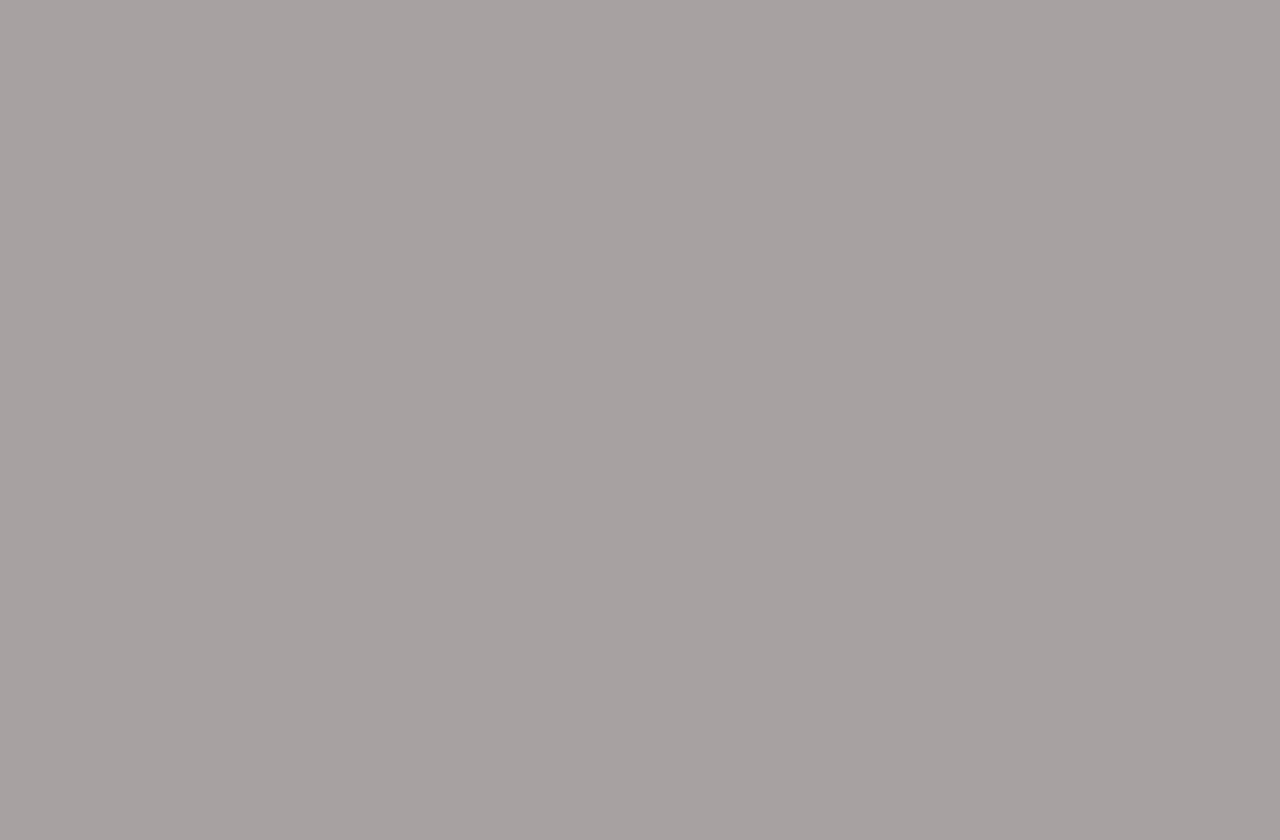
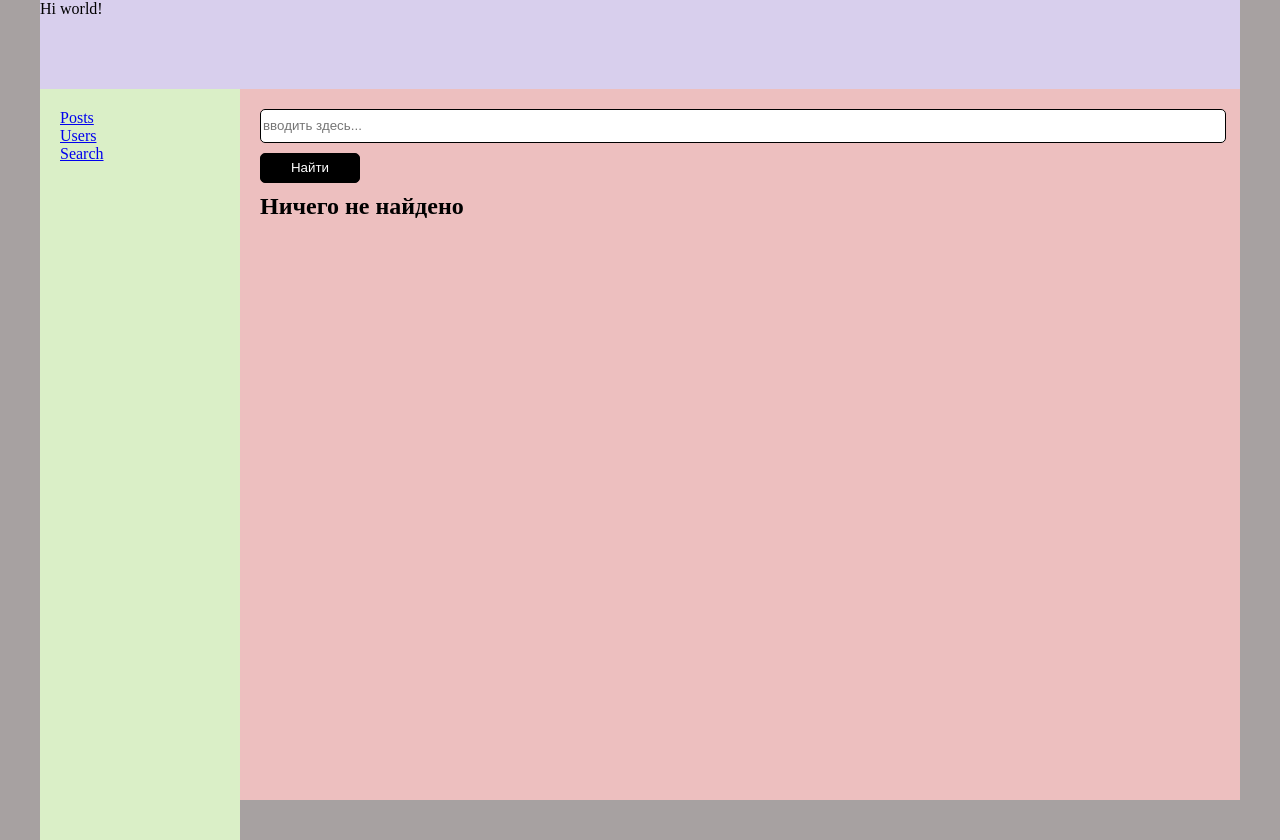
Before and after one commit to XLebowski/react-form, a React (Vite) app: page /search in a window 1280 px wide. Before the commit this address had no page. Before the commit the page ends 800 px from the top, so only its background shows below. Built offline with nearby package versions, Linux system fonts and the light colour scheme.

Commit message:
create search

```diff
--- a/src/App.css
+++ b/src/App.css
@@ -37,3 +37,45 @@ body {
   background-color: #daefc7;
   padding: 20px;
 }
+
+.content {
+  display: flex;
+  flex-direction: column;
+  height: 100%;
+  width: 100%;
+  padding: 20px;
+  /* margin: 20px; */
+}
+
+.search-input {
+  width: 100%;
+  height: 30px;
+  border: 1px solid #000;
+  border-radius: 5px;
+}
+
+.search-button {
+  width: 100px;
+  height: 30px;
+  border: 1px solid #000;
+  border-radius: 5px;
+  background-color: #000;
+  color: #fff;
+  margin-top: 10px;
+}
+
+.search-button:hover {
+  cursor: pointer;
+  background-color: #fff;
+  color: #000;
+}
+
+.search-label {
+  margin-bottom: 10px;
+}
+
+.search-results {
+  margin-top: 10px;
+  font-size: 24px;
+  font-weight: 600;
+}
--- a/src/App.jsx
+++ b/src/App.jsx
@@ -4,6 +4,7 @@ import Layout from './Components/Layout';
 import Menu from './Components/Menu';
 import Posts from './Components/Posts';
 import Users from './Components/Users';
+import Search from './Components/Search';
 // import Header from './Components/Header';
 
 export default function App() {
@@ -14,6 +15,7 @@ export default function App() {
                     {/* <Route index element={<Menu />} /> */}
                     <Route path='/posts' element={<Posts />} />
                     <Route path='/users' element={<Users />} />
+                    <Route path='/search' element={<Search />} />
                 </Route>
             </Routes>
         </>
--- a/src/Components/Layout.jsx
+++ b/src/Components/Layout.jsx
@@ -1,7 +1,7 @@
 // import React from 'react'
-import Header from './Header'
-import Menu from './Menu'
-import { Outlet } from 'react-router-dom'
+import Header from './Header';
+import Menu from './Menu';
+import { Outlet } from 'react-router-dom';
 // import '../App.css'
 
 export default function Layout() {
@@ -10,8 +10,10 @@ export default function Layout() {
             <Header />
             <main className='main'>
                 <Menu />
+                <section className='content'>
                     <Outlet />
+                </section>
             </main>
         </section>
-  )
+    );
 }
--- a/src/Components/Menu.jsx
+++ b/src/Components/Menu.jsx
@@ -6,6 +6,7 @@ export default function Menu() {
         <section className='menu'>
             <NavLink to='/posts'>Posts</NavLink>
             <NavLink to='/users'>Users</NavLink>
+            <NavLink to='/search'>Search</NavLink>
         </section>
     );
 }
--- /dev/null
+++ b/src/Components/Search.jsx
@@ -0,0 +1,48 @@
+// import React from 'react'
+import { useState } from 'react';
+import { data } from '../data';
+
+export default function Search() {
+    const [search, setSearch] = useState('');
+    const [results, setResults] = useState([]);
+
+    const handleSearch = (e) => {
+        e.preventDefault();
+        setResults(
+            data.filter((item) =>
+                item.name.toLowerCase().includes(search.toLowerCase())
+            )
+        );
+        setSearch('');
+    };
+
+    return (
+        <>
+            <form className='search-form' onSubmit={handleSearch}>
+                <label className='search-label'>
+                    <input
+                        type='text'
+                        placeholder='вводить здесь...'
+                        className='search-input'
+                        value={search}
+                        onChange={(e) => setSearch(e.target.value)}
+                    />
+                </label>
+                <button type='submit' className='search-button'>
+                    Найти
+                </button>
+            </form>
+            {results.length > 0 ? (
+                <div className='search-results'>
+                    {results.map((item) => (
+                        <div key={item.id}>{item.name}</div>
+                    ))}
+                </div>
+            ) : (
+                <div className='search-results'>
+                    <div>Ничего не найдено</div>
+                </div>
+            )}
+        </>
+    );
+}
--- /dev/null
+++ b/src/data.js
@@ -0,0 +1,210 @@
+export const data = [
+    {
+        id: 1,
+        name: 'АО ГК Орбита',
+    },
+    {
+        id: 2,
+        name: 'Сфера',
+    },
+    {
+        id: 3,
+        name: 'KEDOO',
+    },
+    {
+        id: 4,
+        name: 'Фреска дизайн',
+    },
+    {
+        id: 5,
+        name: 'Столото Краснодар',
+    },
+    {
+        id: 6,
+        name: 'АО НИИАС',
+    },
+    {
+        id: 7,
+        name: 'Бизнес технологии',
+    },
+    {
+        id: 8,
+        name: 'ООО Афоня',
+    },
+    {
+        id: 9,
+        name: 'Нетопия',
+    },
+    {
+        id: 10,
+        name: 'MI',
+    },
+    {
+        id: 11,
+        name: 'Консалт плюс',
+    },
+    {
+        id: 12,
+        name: 'АО Базар',
+    },
+    {
+        id: 13,
+        name: 'Страховая компания РСХБ-Страхование',
+    },
+    {
+        id: 14,
+        name: 'УК Формула развития',
+    },
+    {
+        id: 15,
+        name: 'Расчетные решения',
+    },
+    {
+        id: 16,
+        name: 'Эрго инжиниринг групп',
+    },
+    {
+        id: 17,
+        name: 'Линия IT',
+    },
+    {
+        id: 18,
+        name: 'ИП Василенко Борис Геннадьевич',
+    },
+    {
+        id: 19,
+        name: 'Лучи',
+    },
+    {
+        id: 20,
+        name: 'Дижитал партнер групп',
+    },
+    {
+        id: 21,
+        name: 'FarEast',
+    },
+    {
+        id: 22,
+        name: 'Эпик Дей',
+    },
+    {
+        id: 23,
+        name: 'Синьор Софт',
+    },
+    {
+        id: 24,
+        name: 'Калаби',
+    },
+    {
+        id: 25,
+        name: 'Sigma IT',
+    },
+    {
+        id: 26,
+        name: 'Квантум-финанс',
+    },
+    {
+        id: 27,
+        name: 'Холдинг Е-генератор',
+    },
+    {
+        id: 28,
+        name: 'Литрес',
+    },
+    {
+        id: 29,
+        name: 'ПАО Держава',
+    },
+    {
+        id: 30,
+        name: 'Платформа Экзэдайв',
+    },
+    {
+        id: 31,
+        name: 'ATI.SU',
+    },
+    {
+        id: 32,
+        name: 'Сбер для экспертов',
+    },
+    {
+        id: 33,
+        name: 'BeFluent',
+    },
+    {
+        id: 34,
+        name: '"МТС", Работа в IT',
+    },
+    {
+        id: 35,
+        name: 'sBoard.online',
+    },
+    {
+        id: 36,
+        name: 'АО Песко Энергия и Ресурсы',
+    },
+    {
+        id: 37,
+        name: 'ООО Энергодиагностика',
+    },
+    {
+        id: 38,
+        name: 'Тензор',
+    },
+    {
+        id: 39,
+        name: 'ООО ONLINE CONNECT',
+    },
+    {
+        id: 40,
+        name: 'ООО ИК "Сибинтек"',
+    },
+    {
+        id: 41,
+        name: 'Rostic’s Офис',
+    },
+    {
+        id: 42,
+        name: 'Linked Helper',
+    },
+    {
+        id: 43,
+        name: 'INMYROOM',
+    },
+    {
+        id: 44,
+        name: 'Movavi',
+    },
+    {
+        id: 45,
+        name: 'ООО Маквес Групп',
+    },
+    {
+        id: 46,
+        name: 'Ковальская Наталия Сергеевна',
+    },
+    {
+        id: 47,
+        name: 'АО Академия Клевери',
+    },
+    {
+        id: 48,
+        name: 'ООО Р-Вижн',
+    },
+    {
+        id: 49,
+        name: 'ООО "СТРОЙСЕРВИС"',
+    },
+    {
+        id: 50,
+        name: 'ФГАНУ Центр информационных технологий и систем органов исполнительной власти',
+    },
+    {
+        id: 51,
+        name: '',
+    },
+    {
+        id: 52,
+        name: '',
+    },
+];
```
Lines whose indentation alone changed are shown as unchanged.
